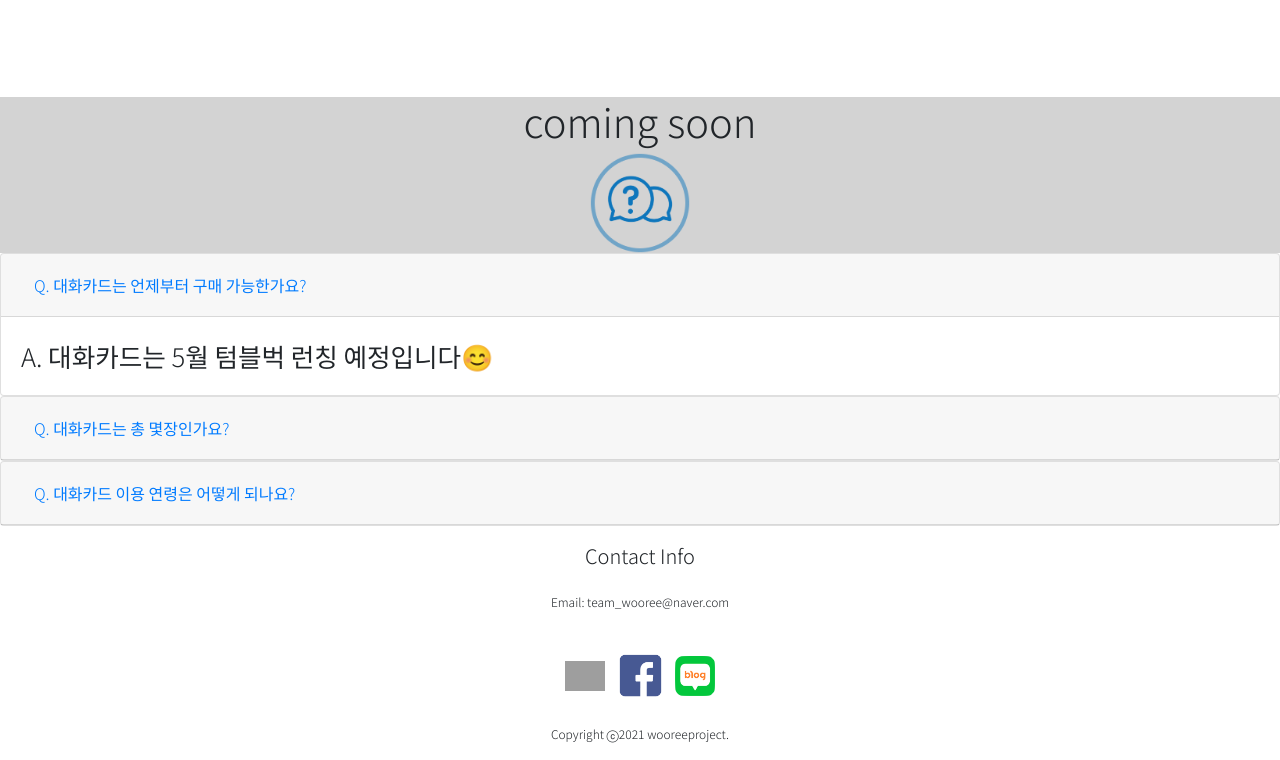
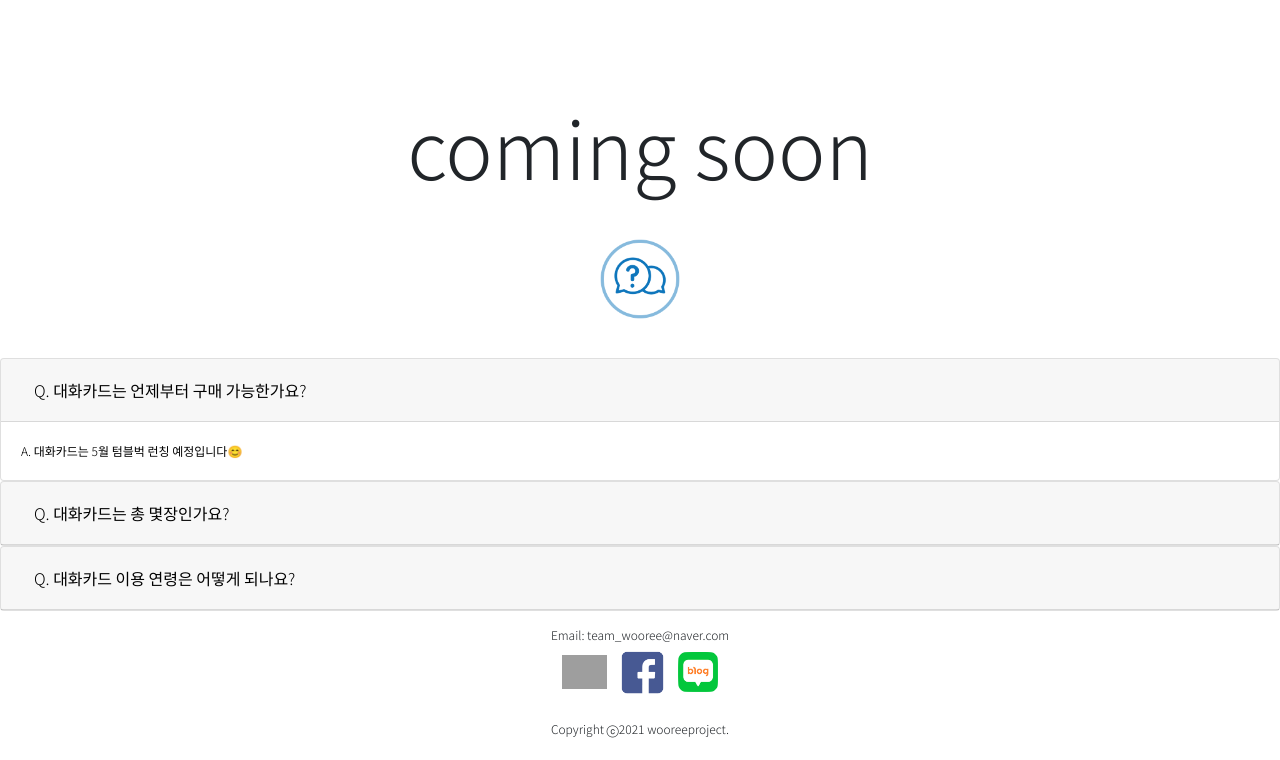
Before and after one commit to Jennayeo/momentum-project, a Flask app: page /product.html in a window 1280 px wide. Shown: the part 92-852 px from the top of the page. After the commit the page ends 830 px from the top, so only its background shows below. Run offline with Flask 2, Linux system fonts and the light colour scheme; some libraries are stand-ins or nearby versions; grey boxes are pictures that could not be loaded.

Commit message:
0320 about, product페이지 업데이트

```diff
--- a/templates/product.html
+++ b/templates/product.html
@@ -255,8 +255,10 @@
             display: block;
             text-align: center;
             margin: auto;
-            background-color: lightgray
 
+        }
+        .comingsoon {
+            font-size: 80px;
         }
 
 
@@ -298,6 +300,13 @@
             text-align: center;
             background-color: lightgray
         }
+        .collapse {
+            font-size: 12px;
+        }
+        .card {
+            font-size: 12px;
+            color: black;
+        }
 
 
         img {
@@ -312,6 +321,13 @@
             right: 50px;
             border: none;
             background-color: white;}
+
+        .card-text {
+            margin: -20px 0px -20px 0px;
+        }
+        .btn {
+            color: black;
+        }
 
     </style>
 
@@ -342,11 +358,13 @@
 <br>
 
 <div class="coming_soon">
-    <h1>coming soon</h1>
+    <h1 class="comingsoon">coming soon</h1>
+    <br>
 <!-- </div>
 <div class="faq"> -->
-    <img src="/static/icon_faq.png" width="100" alt="the sheep in a box"/>
+    <img src="/static/icon_faq.png" width="80" alt="faq_icon"/>
 </div>
+<br>
 <div id="accordion">
     <div class="card">
         <div class="card-header" id="headingOne">
@@ -398,11 +416,11 @@
 
 <div class="contact">
     <br>
-    <h5>Contact Info</h5>
     <p class="card-text">Email: team_wooree@naver.com</p>
-    <a href="https://www.instagram.com/wooree_official/"><img src="/static/instagram.png" width="40"/></a>
+    <a href="https://www.instagram.com/wooree_official/"><img src="/static/instagram.png" width="45"/></a>
     <a href="https://www.facebook.com/우리찾기-프로젝트-_-Wooree-103120728504471"><img src="/static/facebook.png" width="65"/></a>
     <a href="https://blog.naver.com/team_wooree"><img src="/static/naverblog.png" width="40"/></a>
+    <br><br>
     <p class="card-text">Copyright ⓒ2021 wooreeproject.</p>
 </div>
 
```
Also changed, not shown: templates/about_us.html (+9 -3 lines).
